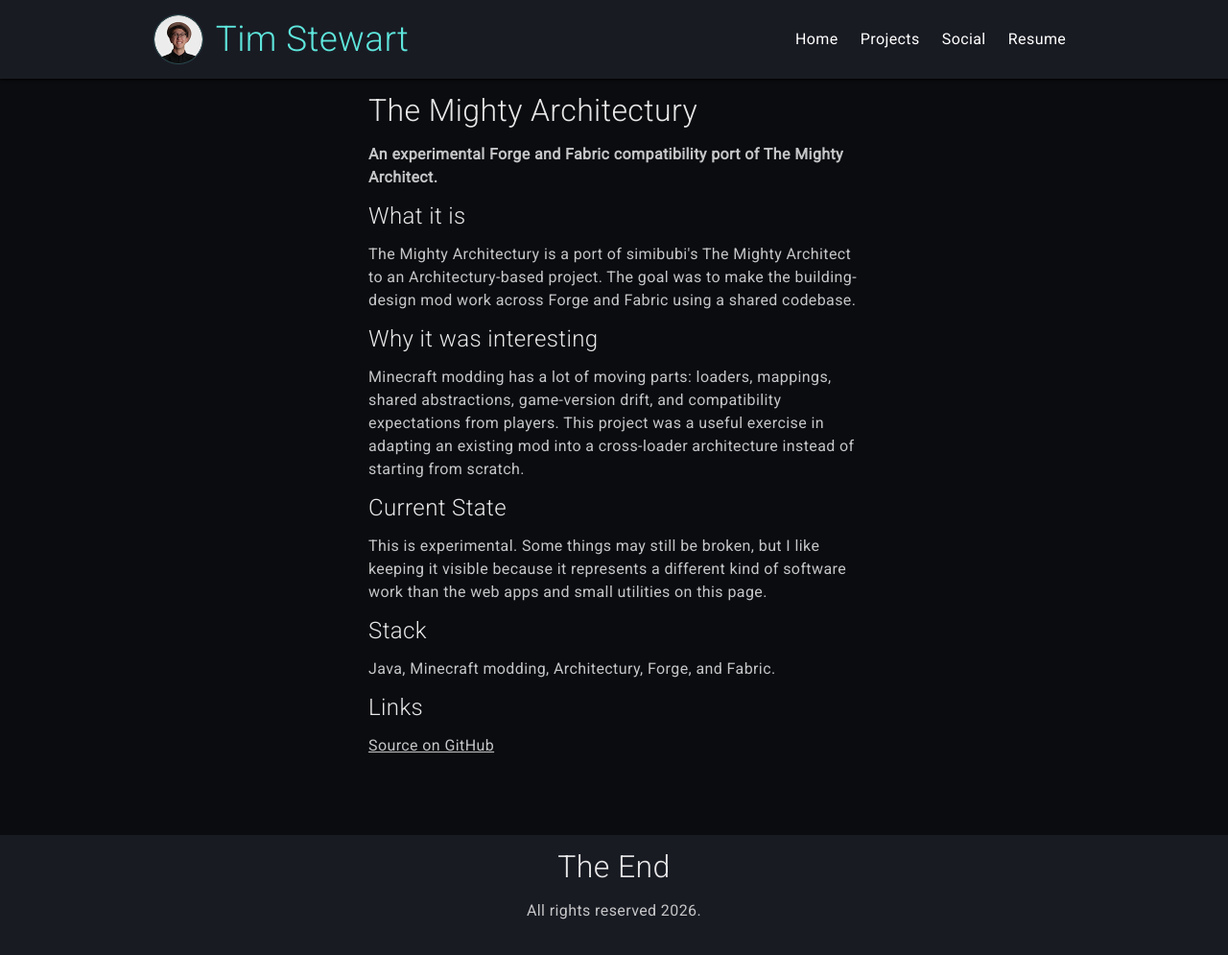
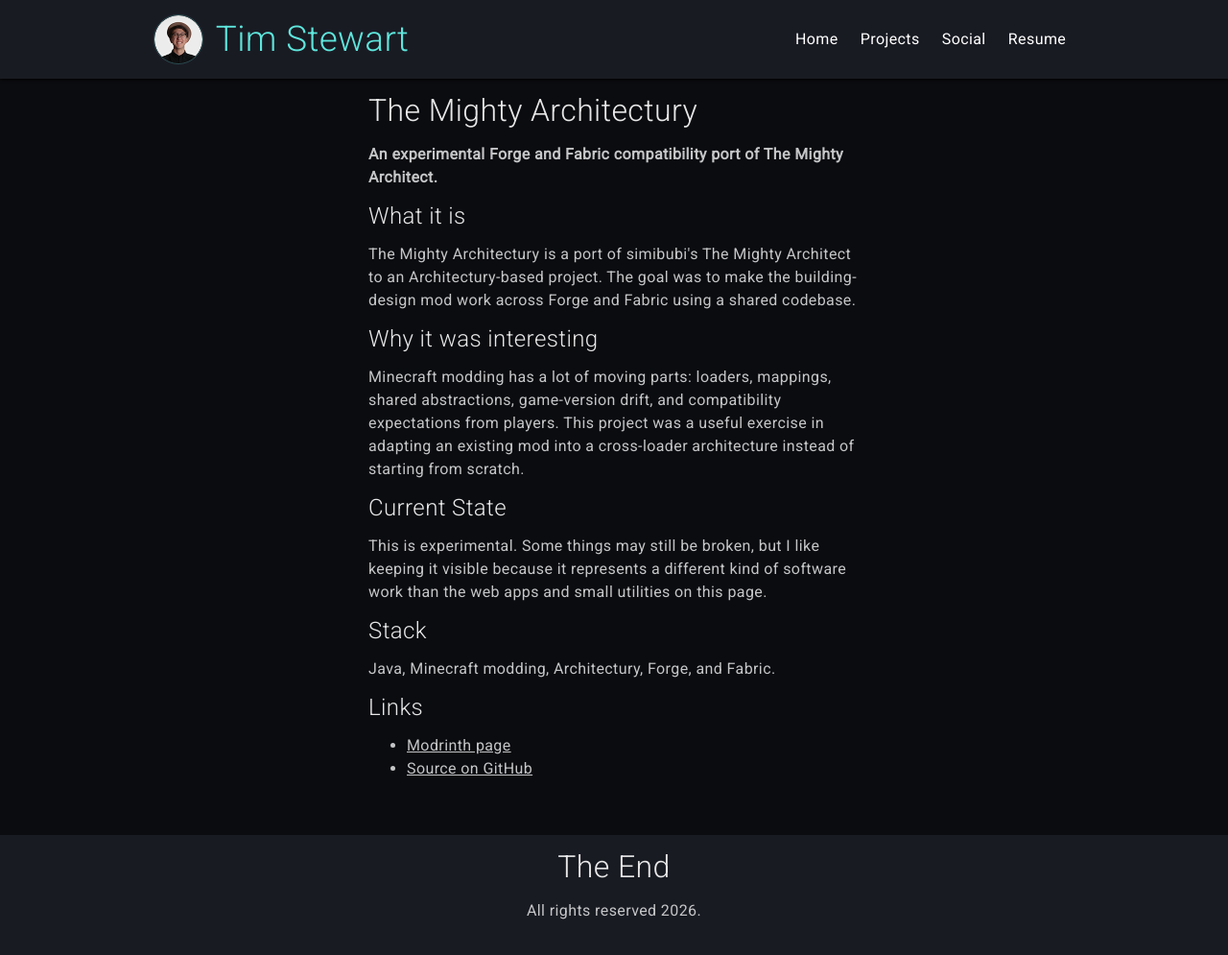
Before and after one commit to TimStewartJ/personal-site, a Jekyll site: the page built from _posts/2023-01-03-mighty-architectury.html, in a window 1280 px wide and 995 px high. Shown: the whole window at 96% size. Built offline with Jekyll 4.4.1, drawn with Linux system fonts in a browser that asks for light colours.

Commit message:
Add Mighty Architectury Modrinth link
Co-authored-by: Copilot <223556219+Copilot@users.noreply.github.com>

```diff
--- a/_posts/2023-01-03-mighty-architectury.html
+++ b/_posts/2023-01-03-mighty-architectury.html
@@ -8,6 +8,7 @@ categories: [projects, minecraft, modding, java]
 featured: true
 status: Experimental
 project_type: Minecraft mod port
+project_url: https://modrinth.com/mod/the-mighty-architectury
 source_url: https://github.com/TimStewartJ/TheMightyArchitectury
 ---
 
@@ -37,4 +38,7 @@ source_url: https://github.com/TimStewartJ/TheMightyArchitectury
 <p>Java, Minecraft modding, Architectury, Forge, and Fabric.</p>
 
 <h2>Links</h2>
-<p><a href="https://github.com/TimStewartJ/TheMightyArchitectury">Source on GitHub</a></p>
+<ul>
+  <li><a href="https://modrinth.com/mod/the-mighty-architectury">Modrinth page</a></li>
+  <li><a href="https://github.com/TimStewartJ/TheMightyArchitectury">Source on GitHub</a></li>
+</ul>
```
